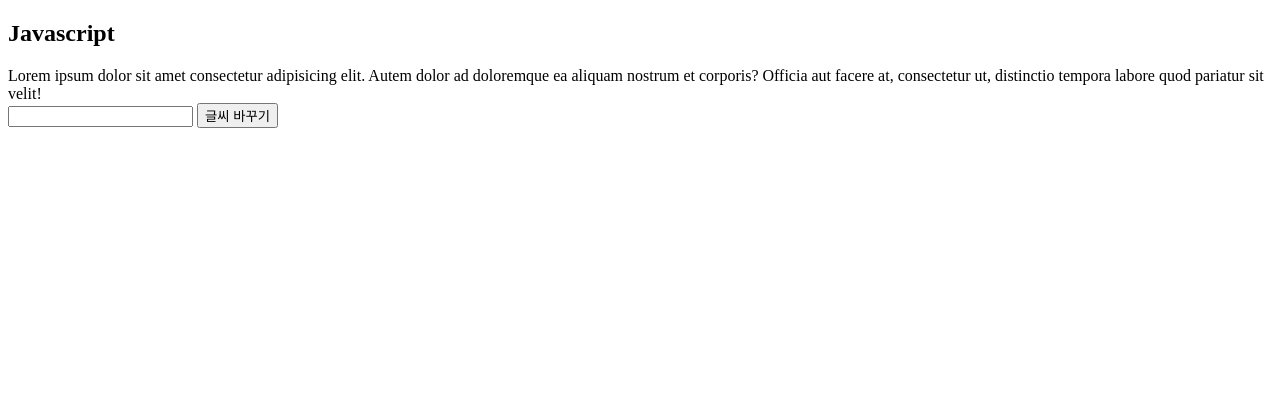
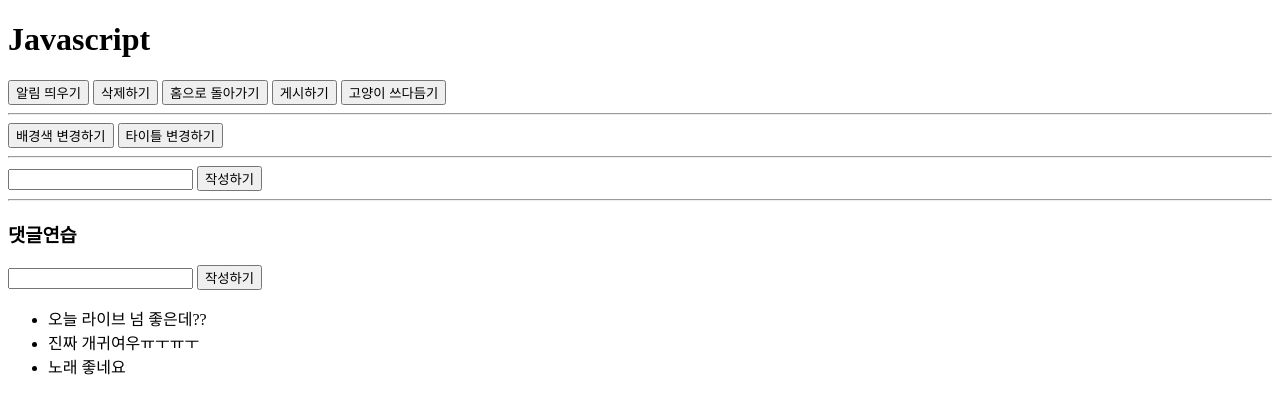
Before and after one commit to Eunjin1110/Javascript, a plain HTML site: page index.html in a window 1280 px wide. Drawn offline with Linux system fonts and the light colour scheme.

Commit message:
Add files via upload

```diff
--- a/index.html
+++ b/index.html
@@ -3,26 +3,41 @@
 <head>
     <meta charset="UTF-8">
     <meta name="viewport" content="width=device-width, initial-scale=1.0">
-    <title>5일차 Javascript</title>
+    <title>4일차 Javascript.2</title>
 </head>
 <body>
-    <h2>Javascript</h2>
-
-    <div id="text">
-        Lorem ipsum dolor sit amet consectetur adipisicing elit.
-        Autem dolor ad doloremque ea aliquam nostrum et corporis?
-        Officia aut facere at, consectetur ut,
-        distinctio tempora labore quod pariatur sit velit!
-    </div>
+    <h1 id="title">Javascript</h1>
 
 
-    <input type="text" id="text-input">
+<button id="alert-button">알림 띄우기</button>
+<button id="delete-button">삭제하기</button>
+<button id="home-button">홈으로 돌아가기</button>
+<button id="post-button">게시하기</button>
+<button id="cat-button">고양이 쓰다듬기</button>
 
-    <button id = "change">글씨 바꾸기</button>
+<hr>
 
-    <ul id="todo-list"></ul>
+<button id="color-button">배경색 변경하기</button>
 
+<button id="change-textbutton">타이틀 변경하기</button>
 
-    <script src="app.js"></script>
+<hr>
+
+<input type="text" id="title-input">
+<button id="title-input-btn">작성하기</button>
+
+<hr>
+
+<h3>댓글연습</h3>
+<input id="comment-input" type="text">
+<button id="comment-input-btn">작성하기</button>
+<ul id="comment-list">
+    <li>오늘 라이브 넘 좋은데??</li>
+    <li>진짜 개귀여우ㅠㅜㅠㅜ</li>
+    <li>노래 좋네요</li>
+</ul>
+
+    <script src="./script.js"></script>
+
 </body>
 </html>
```
